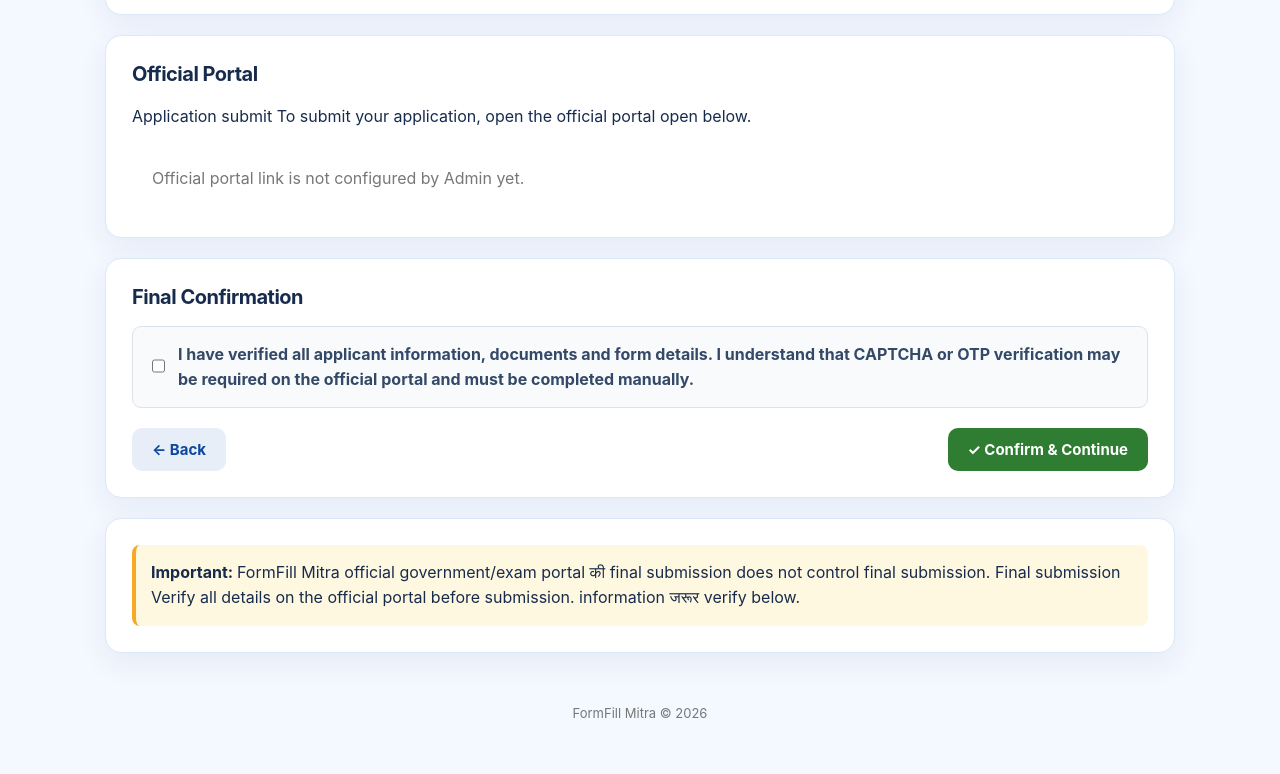
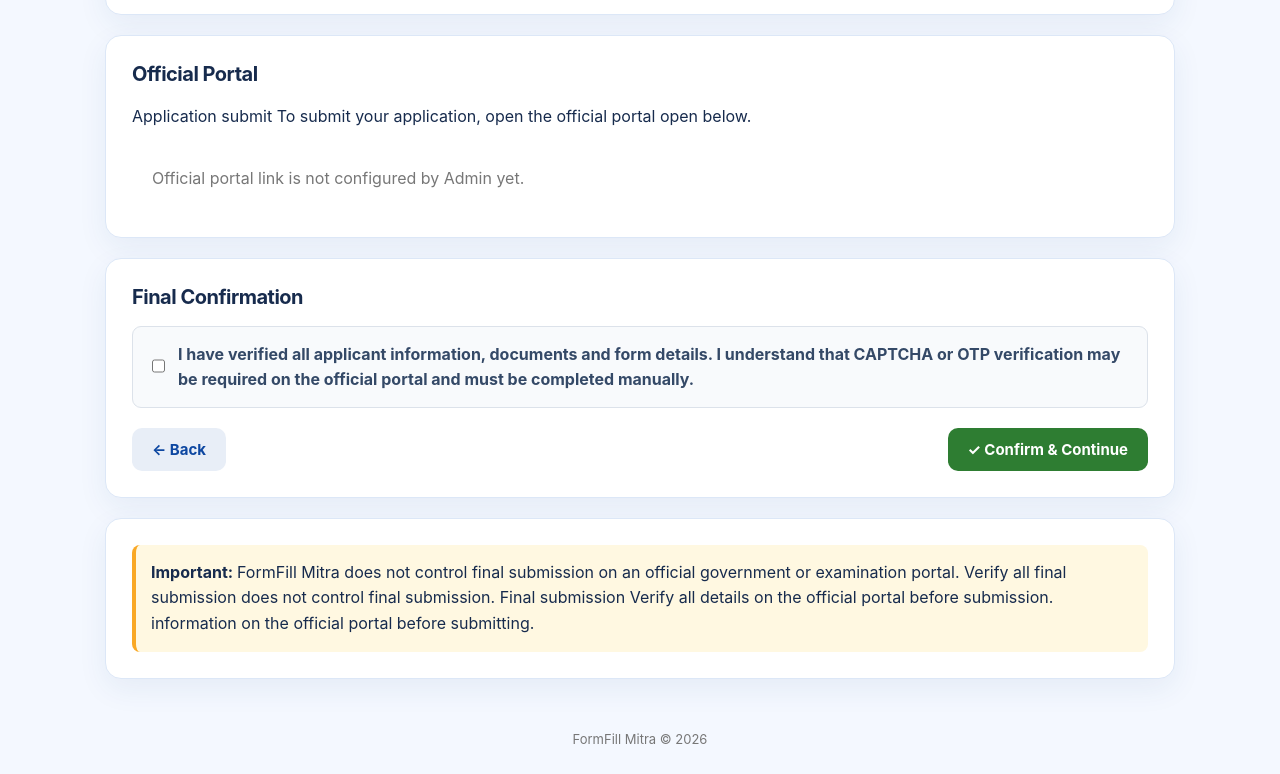
Before and after one commit to faijraja786/formfill-mitra, a website: page final-review.html in a window 1280 px wide. Shown: the part 1062-1836 px from the top of the page. Before the commit the page ends 1810 px from the top, so only its background shows below. Drawn offline with Linux system fonts and the light colour scheme.

Commit message:
Remove remaining non-English interface text

```diff
--- a/final-review.html
+++ b/final-review.html
@@ -548,10 +548,10 @@ button:disabled{
                 Important:
             </strong>
 
-            FormFill Mitra official government/exam portal की
+            FormFill Mitra does not control final submission on an official government or examination portal. Verify all
             final submission does not control final submission.
             Final submission Verify all details on the official portal before submission.
-            information जरूर verify below.
+            information on the official portal before submitting.
 
         </div>
 
```
